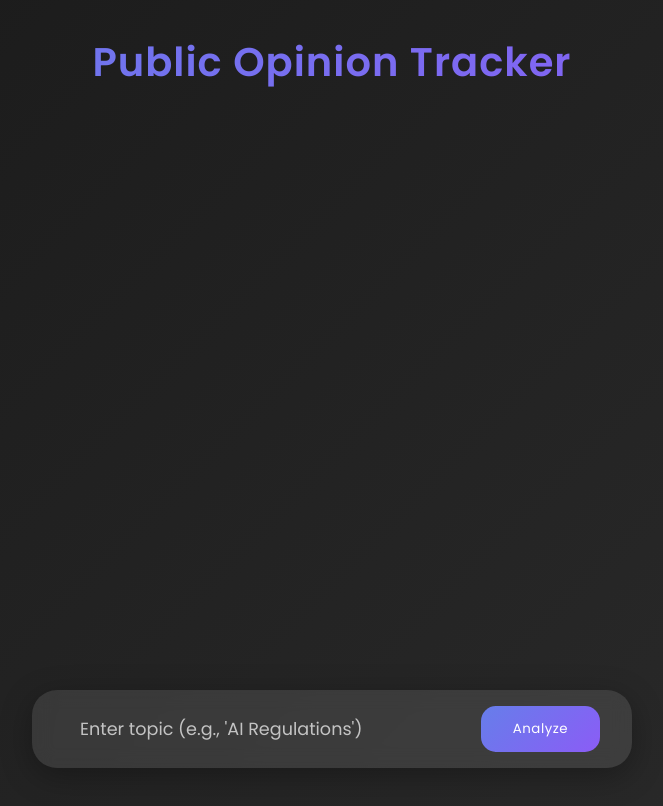
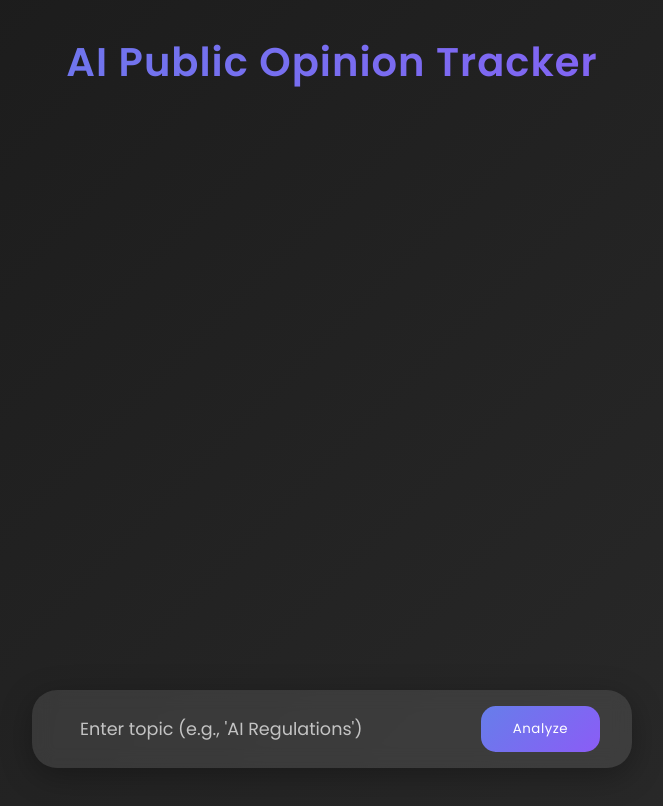
Before and after one commit to Saifshaikh0786/public_opinion_tracker_ai_using_flask_python, a plain HTML site: page frontend/index.html in a window 1280 px wide. Shown: the whole page, without its empty margins (308-971 px from the left). Drawn offline with nearby package versions, Linux system fonts and the light colour scheme.

Commit message:
done everything

```diff
--- a/frontend/index.html
+++ b/frontend/index.html
@@ -177,7 +177,7 @@
 </head>
 <body>
     <div class="container">
-        <h1>Public Opinion Tracker</h1>
+        <h1>AI Public Opinion Tracker</h1>
 
         <div class="search-box">
             <input type="text" id="topicInput" placeholder="Enter topic (e.g., 'AI Regulations')">
```
